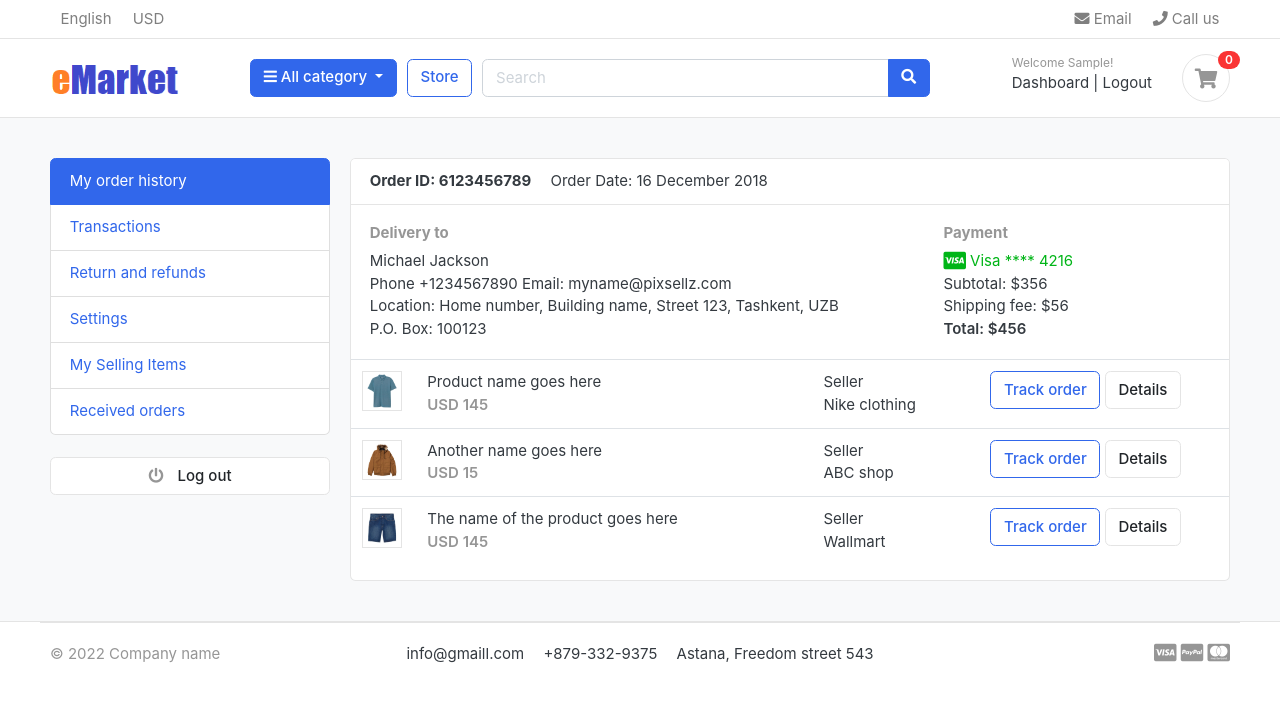
After one commit to mechanovkirill/EcommerceDjangoProject, a Django app: page /accounts/ in a window 1280 px wide. The commit adds this page. Shown: the top 702 px of the page. Run offline with Django 4.2, Linux system fonts and the light colour scheme; the visitor is signed in with stand-in values (Sample User, id 1); data that the repository does not hold is empty; some libraries are stand-ins or nearby versions; some web fonts are replaced.

Commit message:
Created dashboard template and attached links.

```diff
--- a/Ecommerce/accounts/urls.py
+++ b/Ecommerce/accounts/urls.py
@@ -7,4 +7,6 @@ urlpatterns = [
     path('login/', views.login_view, name='login-view'),
     path('logout/', views.logout_view, name='logout-view'),
     path('activate/<uidb64>/<token>/', views.activate_view, name='activate-view'),
+    path('dashboard/', views.dashboard_view, name='dashboard-view'),
+    path('', views.dashboard_view, name='dashboard-view'),
     ]
--- a/Ecommerce/accounts/views.py
+++ b/Ecommerce/accounts/views.py
@@ -64,6 +64,7 @@ def login_view(request):
         print(user)
         if user is not None:
             auth.login(request, user)
+            messages.success(request, f'Welcome {user.first_name} to our store! We wish you a good time')
             return redirect('home')
 
         else:
@@ -94,3 +95,7 @@ def activate_view(request, uidb64, token):
         return redirect('accounts:login-view')
     else:
         messages.error(request, 'Invalid activation link')
+
+@login_required(login_url='login')
+def dashboard_view(request):
+    return render(request, 'accounts/dashboard.html')
--- /dev/null
+++ b/Ecommerce/templates/accounts/dashboard.html
@@ -0,0 +1,100 @@
+{% extends 'base.html' %}
+{% load static %}
+
+{% block content %}
+
+<!-- ========================= SECTION CONTENT ========================= -->
+<section class="section-conten padding-y bg">
+
+<div class="container">
+	<div class="row">
+	<aside class="col-md-3">
+		<!--   SIDEBAR   -->
+		<ul class="list-group">
+			<a class="list-group-item active" href="#"> My order history </a>
+			<a class="list-group-item" href="#"> Transactions </a>
+			<a class="list-group-item" href="#"> Return and refunds </a>
+			<a class="list-group-item" href="#">Settings </a>
+			<a class="list-group-item" href="#"> My Selling Items </a>
+			<a class="list-group-item" href="#"> Received orders </a>
+		</ul>
+		<br>
+		<a class="btn btn-light btn-block" href="{% url 'accounts:logout-view' %}"> <i class="fa fa-power-off"></i> <span class="text">Log out</span> </a>
+		<!--   SIDEBAR .//END   -->
+	</aside>
+	<main class="col-md-9">
+		<article class="card">
+		<header class="card-header">
+			<strong class="d-inline-block mr-3">Order ID: 6123456789</strong>
+			<span>Order Date: 16 December 2018</span>
+		</header>
+		<div class="card-body">
+			<div class="row">
+				<div class="col-md-8">
+					<h6 class="text-muted">Delivery to</h6>
+					<p>Michael Jackson <br>
+					Phone +1234567890 Email: myname@pixsellz.com <br>
+			    	Location: Home number, Building name, Street 123,  Tashkent, UZB <br>
+			    	P.O. Box: 100123
+			 		</p>
+				</div>
+				<div class="col-md-4">
+					<h6 class="text-muted">Payment</h6>
+					<span class="text-success">
+						<i class="fab fa-lg fa-cc-visa"></i>
+					    Visa  **** 4216
+					</span>
+					<p>Subtotal: $356 <br>
+					 Shipping fee:  $56 <br>
+					 <span class="b">Total:  $456 </span>
+					</p>
+				</div>
+			</div> <!-- row.// -->
+		</div> <!-- card-body .// -->
+		<div class="table-responsive">
+		<table class="table table-hover">
+			<tr>
+				<td width="65">
+					<img src="../images/items/1.jpg" class="img-xs border">
+				</td>
+				<td>
+					<p class="title mb-0">Product name goes here </p>
+					<var class="price text-muted">USD 145</var>
+				</td>
+				<td> Seller <br> Nike clothing </td>
+				<td width="250"> <a href="#" class="btn btn-outline-primary">Track order</a> <a href="#" class="btn btn-light"> Details </a> </td>
+			</tr>
+			<tr>
+				<td>
+					<img src="../images/items/2.jpg" class="img-xs border">
+				</td>
+				<td>
+					<p class="title mb-0">Another name goes here </p>
+					<var class="price text-muted">USD 15</var>
+				</td>
+				<td> Seller <br> ABC shop </td>
+				<td> <a href="#" class="btn btn-outline-primary">Track order</a> <a href="#" class="btn btn-light"> Details </a> </td>
+			</tr>
+			<tr>
+				<td>
+					<img src="../images/items/3.jpg" class="img-xs border">
+				</td>
+				<td>
+					<p class="title mb-0">The name of the product  goes here </p>
+					<var class="price text-muted">USD 145</var>
+				</td>
+				<td> Seller <br> Wallmart </td>
+				<td> <a href="#" class="btn btn-outline-primary">Track order</a> <a href="#" class="btn btn-light"> Details </a> </td>
+			</tr>
+		</table>
+		</div> <!-- table-responsive .end// -->
+		</article> <!-- order-group.// -->
+	</main>
+</div> <!-- row.// -->
+</div>
+
+
+</section>
+<!-- ========================= SECTION CONTENT END// ========================= -->
+
+{% endblock %}
--- a/Ecommerce/templates/home.html
+++ b/Ecommerce/templates/home.html
@@ -3,11 +3,10 @@
 
 {% block content %}
 
-
 <!-- ========================= SECTION MAIN ========================= -->
 <section class="section-intro padding-y-sm">
 <div class="container">
-
+{% include 'includes/alerts.html' %}
 <div class="intro-banner-wrap">
 	<img src="{% static 'images/banners/1.jpg' %}" class="img-fluid rounded">
 </div>
@@ -24,7 +23,6 @@
 	<a href="{% url 'store:store-view' %}" class="btn btn-outline-primary float-right">See all</a>
 	<h3 class="section-title">Popular products</h3>
 </header><!-- sect-heading -->
-
 
 <div class="row">
     {% for product in products %}
--- a/Ecommerce/templates/includes/alerts.html
+++ b/Ecommerce/templates/includes/alerts.html
@@ -1,6 +1,6 @@
 {% if messages %}
     {% for message in messages %}
-        <div id="message" class="container">
+        <div id="message" class="container" >
         <div {% if message.tags %} class="alert alert-{{ message.tags }}"{% endif %} role="alert">
         <button type="button" class="close" data-dismiss="alert"><span aria-hidden="true">&times;</span></button>
         {% if message.level == DEFAULT_MESSAGE_LEVELS.ERROR %}Error: {% endif %}
--- a/Ecommerce/templates/includes/navbar.html
+++ b/Ecommerce/templates/includes/navbar.html
@@ -64,7 +64,7 @@
 					<div class="widget-header">
 						<small class="title text-muted">Welcome {{ user.first_name }}!</small>
 						<div>
-							<a href="#">Dashboard</a> <span class="dark-transp"> | </span>
+							<a href="{% url 'accounts:dashboard-view' %}">Dashboard</a> <span class="dark-transp"> | </span>
 							<a href="{% url 'accounts:logout-view' %}"> Logout </a>
 						</div>
 					</div>
```
